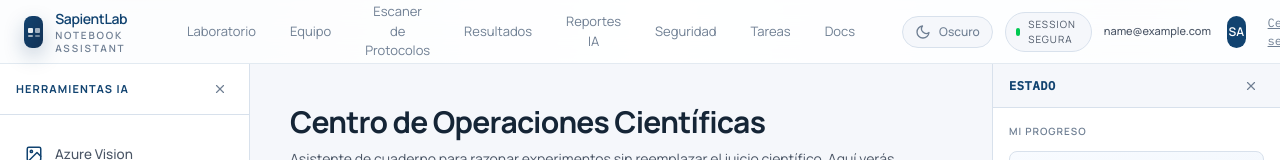
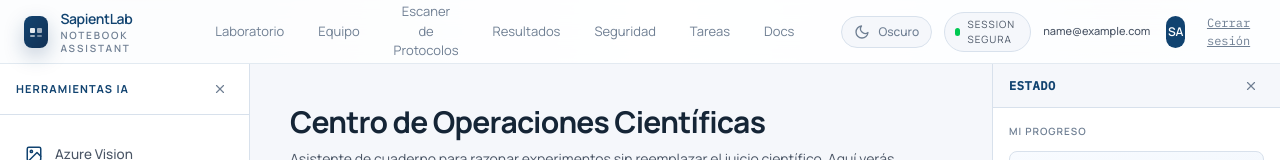
Before and after one commit to Sapient-Lab/Frontend, a React (Vite) app: page /app in a window 1280 px wide. Shown: the top 160 px of the page. Built offline with nearby package versions, Linux system fonts and the light colour scheme; no server answers; sample sign-in values are in the browser's storage.

Commit message:
restauracion

```diff
--- a/src/components/layout/Topbar.tsx
+++ b/src/components/layout/Topbar.tsx
@@ -8,7 +8,7 @@ const navItems: NavItem[] = [
   { label: 'Equipo', path: '/app/equipo' },
   { label: 'Escaner de Protocolos', path: '/app/protocolos' },
   { label: 'Resultados', path: '/app/resultados' },
-  { label: 'Reportes IA', path: '/app/reportes' },
+  // { label: 'Reportes IA', path: '/app/reportes' },
   { label: 'Seguridad', path: '/app/seguridad' },
   { label: 'Tareas', path: '/app/tareas' },
   { label: 'Docs', path: '/app/docs' },
```
